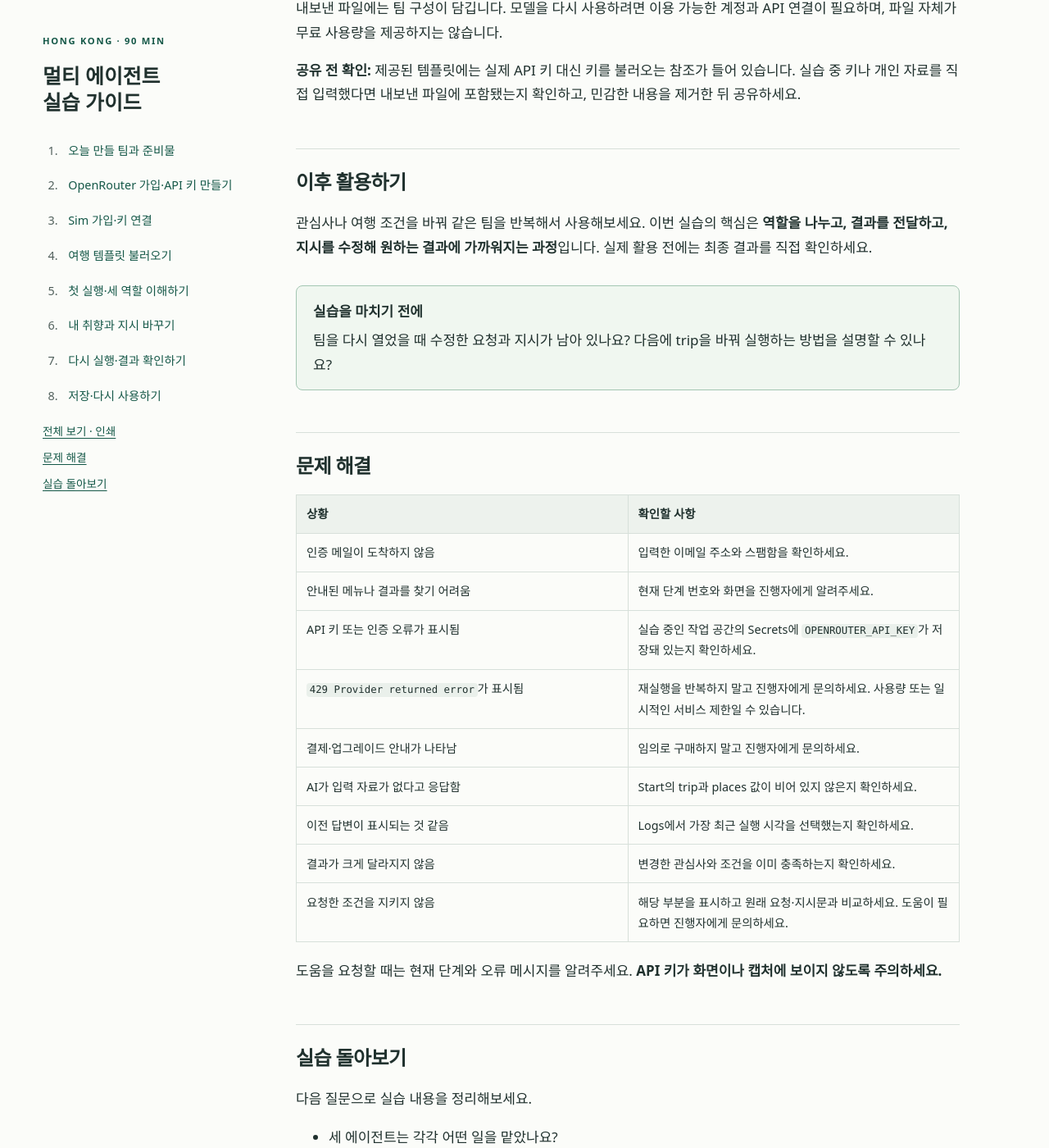
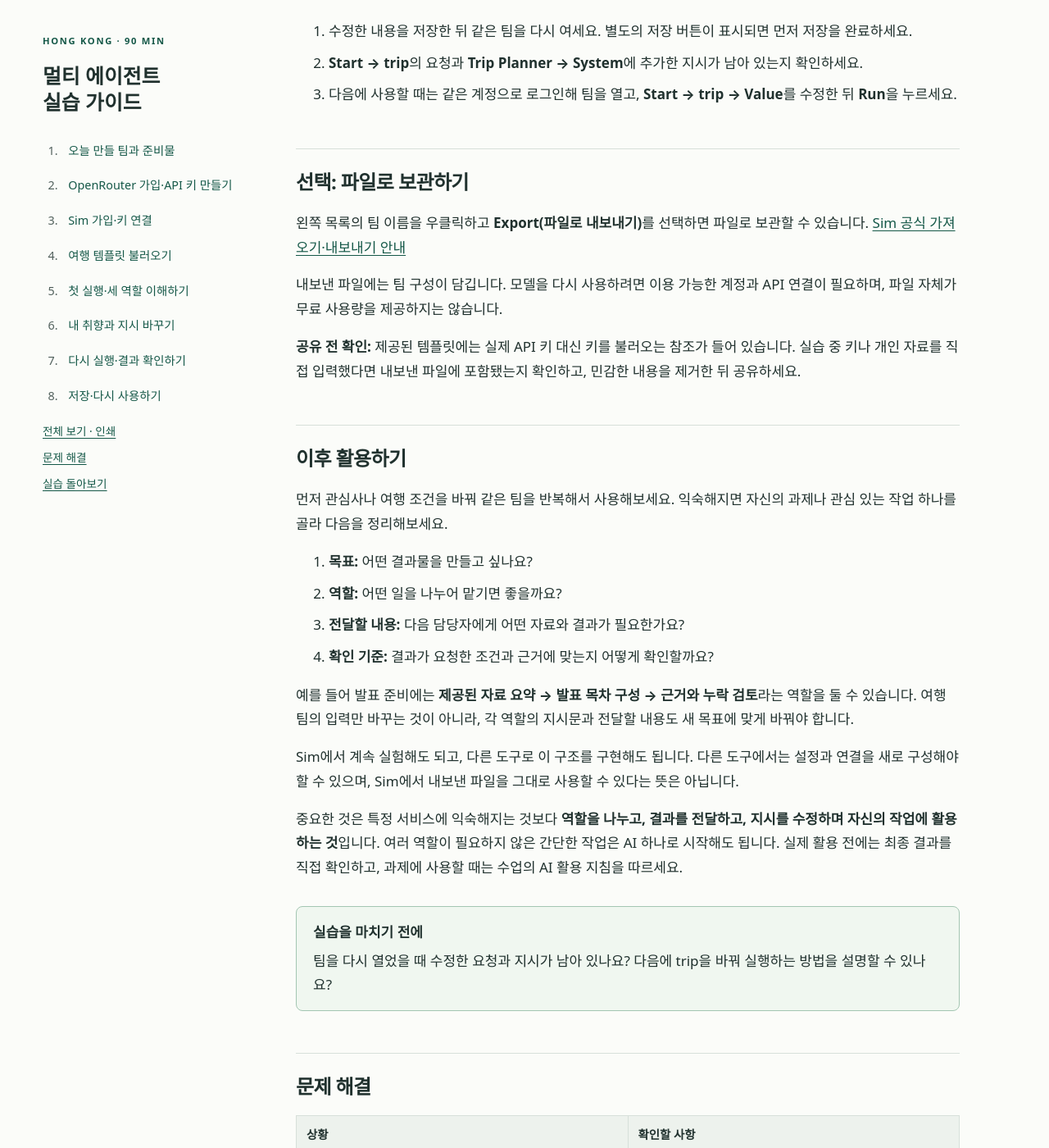
Before and after one commit to soohyunme/ai-agent-team-workshop, a Jekyll site: the page built from docs/ko/all.md, in a window 1280 px wide and 1400 px high, scrolled down 11741 px. Shown: the whole window at 82% size. Built offline with Jekyll 4.4.1, drawn with Linux system fonts in a browser that asks for light colours; some of the changed text lies outside the part shown.

```diff
--- a/docs/_config.yml
+++ b/docs/_config.yml
@@ -1,5 +1,5 @@
 title: AI Agent Hands-On Workshop
-last_updated: "2026-09-12"
+last_updated: "2026-09-13"
 url: "https://soohyunme.github.io"
 baseurl: "/ai-agent-team-workshop"
 markdown: kramdown
--- a/docs/_includes/steps/ko/1.md
+++ b/docs/_includes/steps/ko/1.md
@@ -1,4 +1,12 @@
 이 실습에서는 준비된 AI 팀으로 홍콩 하루 여행 일정의 초안을 만듭니다. 세 AI의 역할과 정보 전달 과정을 살펴본 뒤, 여행 취향과 지시문을 수정해 자신에게 맞는 일정으로 바꿔봅니다.
+
+## 이 실습에서 배우는 것
+
+목표는 **여러 AI의 역할을 나누고, 서로의 결과를 연결해 하나의 과제를 해결하는 방법**을 익히는 것입니다. 홍콩 여행 일정은 이 과정을 경험하기 위한 예시입니다.
+
+Sim은 이 구조를 화면에서 구성하고 실행하기 위한 실습 도구이며, 에이전트를 만드는 유일한 방법은 아닙니다. Sim의 기능을 익히는 것보다 **어떤 역할이 필요한지, 무엇을 전달할지, 결과를 어떻게 확인할지**에 집중하세요. 이 원리는 다른 도구로 에이전트 팀을 구성할 때도 적용할 수 있습니다.
+
+실습 후에는 배운 방식을 자신의 과제나 관심 있는 작업에 적용해 작은 AI 팀을 만들고 활용하는 것을 목표로 합니다.
 
 ## AI 에이전트란 무엇인가요?
 
--- a/docs/_includes/steps/ko/8.md
+++ b/docs/_includes/steps/ko/8.md
@@ -14,4 +14,15 @@
 
 ## 이후 활용하기
 
-관심사나 여행 조건을 바꿔 같은 팀을 반복해서 사용해보세요. 이번 실습의 핵심은 **역할을 나누고, 결과를 전달하고, 지시를 수정해 원하는 결과에 가까워지는 과정**입니다. 실제 활용 전에는 최종 결과를 직접 확인하세요.
+먼저 관심사나 여행 조건을 바꿔 같은 팀을 반복해서 사용해보세요. 익숙해지면 자신의 과제나 관심 있는 작업 하나를 골라 다음을 정리해보세요.
+
+1. **목표:** 어떤 결과물을 만들고 싶나요?
+2. **역할:** 어떤 일을 나누어 맡기면 좋을까요?
+3. **전달할 내용:** 다음 담당자에게 어떤 자료와 결과가 필요한가요?
+4. **확인 기준:** 결과가 요청한 조건과 근거에 맞는지 어떻게 확인할까요?
+
+예를 들어 발표 준비에는 **제공된 자료 요약 → 발표 목차 구성 → 근거와 누락 검토**라는 역할을 둘 수 있습니다. 여행 팀의 입력만 바꾸는 것이 아니라, 각 역할의 지시문과 전달할 내용도 새 목표에 맞게 바꿔야 합니다.
+
+Sim에서 계속 실험해도 되고, 다른 도구로 이 구조를 구현해도 됩니다. 다른 도구에서는 설정과 연결을 새로 구성해야 할 수 있으며, Sim에서 내보낸 파일을 그대로 사용할 수 있다는 뜻은 아닙니다.
+
+중요한 것은 특정 서비스에 익숙해지는 것보다 **역할을 나누고, 결과를 전달하고, 지시를 수정하며 자신의 작업에 활용하는 것**입니다. 여러 역할이 필요하지 않은 간단한 작업은 AI 하나로 시작해도 됩니다. 실제 활용 전에는 최종 결과를 직접 확인하고, 과제에 사용할 때는 수업의 AI 활용 지침을 따르세요.
```
Also changed, not shown: docs/_includes/steps/en/1.md (+8 -0 lines), docs/_includes/steps/en/8.md (+12 -1 lines).
